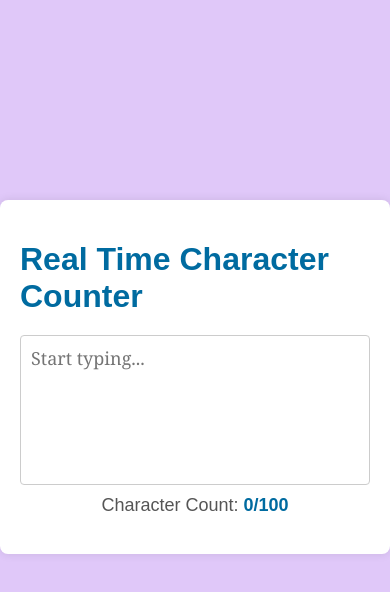
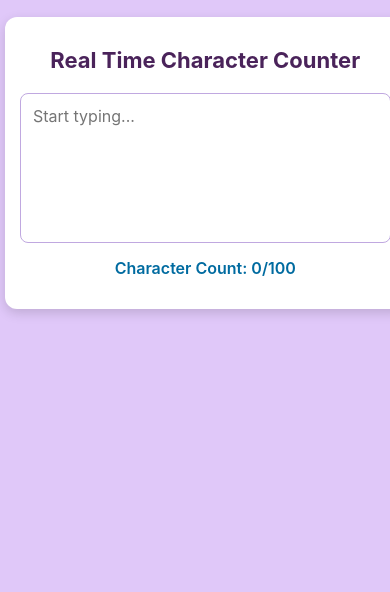
Before and after one commit to okworemmanuelc/javaScript, a plain HTML site: page real-time-character-counter/index.html in a window 390 px wide. Drawn offline with Linux system fonts and the light colour scheme.

```diff
--- a/real-time-character-counter/index.html
+++ b/real-time-character-counter/index.html
@@ -18,7 +18,7 @@
           cols="50"
         ></textarea>
         <div class="counter">
-          <p>Character Count: <span id="char-count">0/100</span></p>
+          <p id="char-count">Character Count: 0/100</p>
         </div>
       </div>
     </main>
--- a/real-time-character-counter/script.js
+++ b/real-time-character-counter/script.js
@@ -1,4 +1,4 @@
-const charCount = document.getElementById('char-count');
+    const charCount = document.getElementById('char-count');
 const textInput = document.getElementById('text-input');
 const count = textInput.value.length;
 
@@ -12,9 +12,9 @@ const maxChars = () => {
     const count = textInput.value.length;
     if (textInput.value.length >= 50) {
         textInput.value = textInput.value.slice(0, 50);
-        charCount.textContent = `50/50`;
-        charCount.classList.add('error');
+        charCount.textContent = `Character Count: 50/50`;
+        charCount.style.color = 'red';
     } else {
-        charCount.textContent = `${count}/50`;
-        charCount.classList.remove('error');
+        charCount.textContent = `Character Count: ${count}/50`;
+        charCount.style.color = '#006ba0';
     }}
--- a/real-time-character-counter/styles.css
+++ b/real-time-character-counter/styles.css
@@ -1,8 +1,13 @@
+/*
+ * Responsive and Styled Character Counter
+ * Using a simple ID + Class selector for high specificity error styling.
+ */
+
 body {
     margin: 0;
     padding: 0;
     box-sizing: border-box;
-    font-family: Arial, sans-serif;
+    font-family: 'Inter', Arial, sans-serif;
     background-color: #e0c8f9;
 }
 
@@ -11,47 +16,85 @@ body {
     flex-direction: column;
     align-items: center;
     max-width: 600px;
-    margin: 200px auto;
+    /* CHANGE: Use viewport height (vh) for adaptive vertical centering on large screens */
+    margin: 10vh auto;
     padding: 20px;
     background: #fff;
-    box-shadow: 0 0 10px rgba(0, 0, 0, 0.1);
-    border-radius: 8px;
+    box-shadow: 0 4px 12px rgba(0, 0, 0, 0.15);
+    border-radius: 12px;
 }
 
 h1 {
     margin-bottom: 20px;
-    color: #006ba0;
+    color: #4a235a; /* Darker purple for contrast */
 }
 
 textarea {
     width: 100%;
     height: 150px;
-    font-family: Cambria, Cochin, Georgia, Times, 'Times New Roman', serif;
-    padding: 10px;
-    font-size: 18px;
-    border: 1px solid #ccc;
-    border-radius: 4px;
+    font-family: inherit; /* Use body font or a standard monospace for code/text input */
+    padding: 12px;
+    font-size: 16px;
+    border: 1px solid #c0a8e0;
+    border-radius: 8px;
     resize: none;
     box-sizing: border-box;
+    transition: border-color 0.3s;
 }
 
 textarea:focus {
     outline: none;
+    border-color: #006ba0;
+    box-shadow: 0 0 0 3px rgba(0, 107, 160, 0.2);
 }
 
-.counter p {
-    margin-top: 10px;
+/* Base styles for the counter display */
+#char-count {
+    font-weight: 600;
+    color: #006ba0;
+    margin-top: 15px;
     font-size: 18px;
-    color: #555;
+    transition: color 0.2s ease-in-out;
+    display: block; /* Ensure it takes up its own line */
 }
 
-p span {
-    font-weight: bold;
-   color: #006ba0;
+/* FIX: Use ID + Class selector for high specificity.
+ * This ensures the red color overrides the default blue color when the .error class is added.
+ */
+#char-count.error {
+    color: #c0392b; /* A strong red color for the error state */
+    animation: shake 0.5s;
 }
 
-.error {
-    color: red;
-    margin-top: 10px;
-    font-size: 18px;
+/* Responsive adjustments */
+@media (max-width: 600px) {
+    .container {
+        /* Less margin on mobile to maximize screen usage */
+        margin: 5vh 10px;
+        width: 95%;
+        padding: 15px;
+    }
+
+    h1 {
+        font-size: 22px;
+    }
+
+    textarea, #char-count {
+        font-size: 16px;
+    }
 }
+
+@media (max-width: 400px) {
+    .container {
+        margin: 2vh 5px;
+    }
+}
+
+/* Simple animation for when the max character limit is hit */
+@keyframes shake {
+  0% { transform: translateX(0); }
+  25% { transform: translateX(-3px); }
+  50% { transform: translateX(3px); }
+  75% { transform: translateX(-3px); }
+  100% { transform: translateX(0); }
+}
```
Also changed, not shown: lightBox-viewer/index.html (added, +31 -0 lines), lightBox-viewer/script.js (added), lightBox-viewer/styles.css (added).
